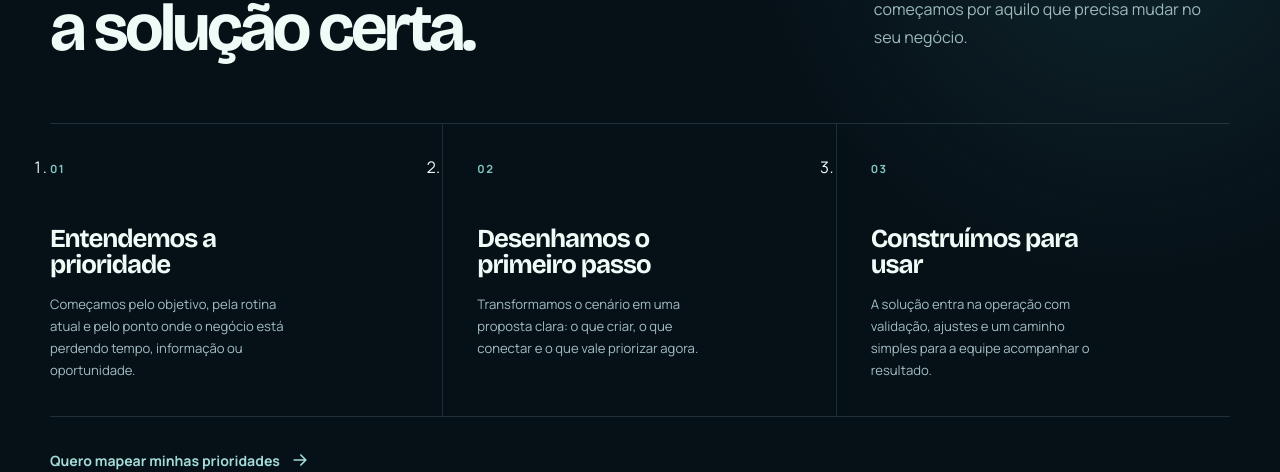
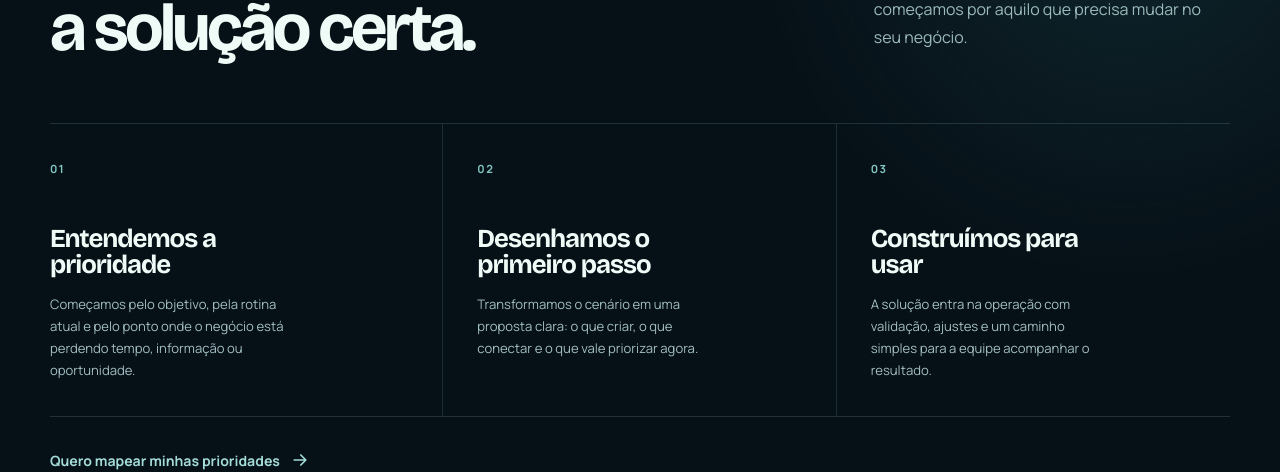
Before and after one commit to guilhermeribeiroc/landing_page, a React (Vite) app: page / in a window 1280 px wide. Shown: the part 2780-3252 px from the top of the page. Built offline with nearby package versions, Linux system fonts and the light colour scheme.

Commit message:
fix: remove method list numbering

```diff
--- a/src/index.css
+++ b/src/index.css
@@ -516,7 +516,7 @@ ul { list-style: none; }
 .method-heading { display: grid; grid-template-columns: 1.35fr .65fr; gap: 84px; align-items: end; }
 .method-heading h2 { max-width: 700px; margin-top: 17px; font-family: var(--display); font-size: clamp(2.8rem, 5.2vw, 5.15rem); letter-spacing: -.055em; line-height: .94; }
 .method-heading > p { padding-bottom: 8px; color: #9bbaba; font-size: 1rem; line-height: 1.75; }
-.method-stages { display: grid; grid-template-columns: repeat(3, 1fr); gap: 0; margin-top: 64px; border-top: 1px solid rgba(163, 219, 216, .16); border-bottom: 1px solid rgba(163, 219, 216, .16); }
+.method-stages { display: grid; grid-template-columns: repeat(3, 1fr); gap: 0; margin-top: 64px; border-top: 1px solid rgba(163, 219, 216, .16); border-bottom: 1px solid rgba(163, 219, 216, .16); list-style: none; }
 .method-stages li { min-height: 250px; padding: 30px 34px 34px 0; border-right: 1px solid rgba(163, 219, 216, .14); }
 .method-stages li + li { padding-left: 34px; }.method-stages li:last-child { border-right: 0; }
 .method-stages span { color: #83c6c2; font-size: .7rem; font-weight: 800; letter-spacing: .13em; }.method-stages h3 { max-width: 250px; margin-top: 45px; font-family: var(--display); font-size: 1.62rem; letter-spacing: -.04em; line-height: 1; }.method-stages p { max-width: 30ch; margin-top: 15px; color: #a2bec0; font-size: .82rem; line-height: 1.7; }
```
